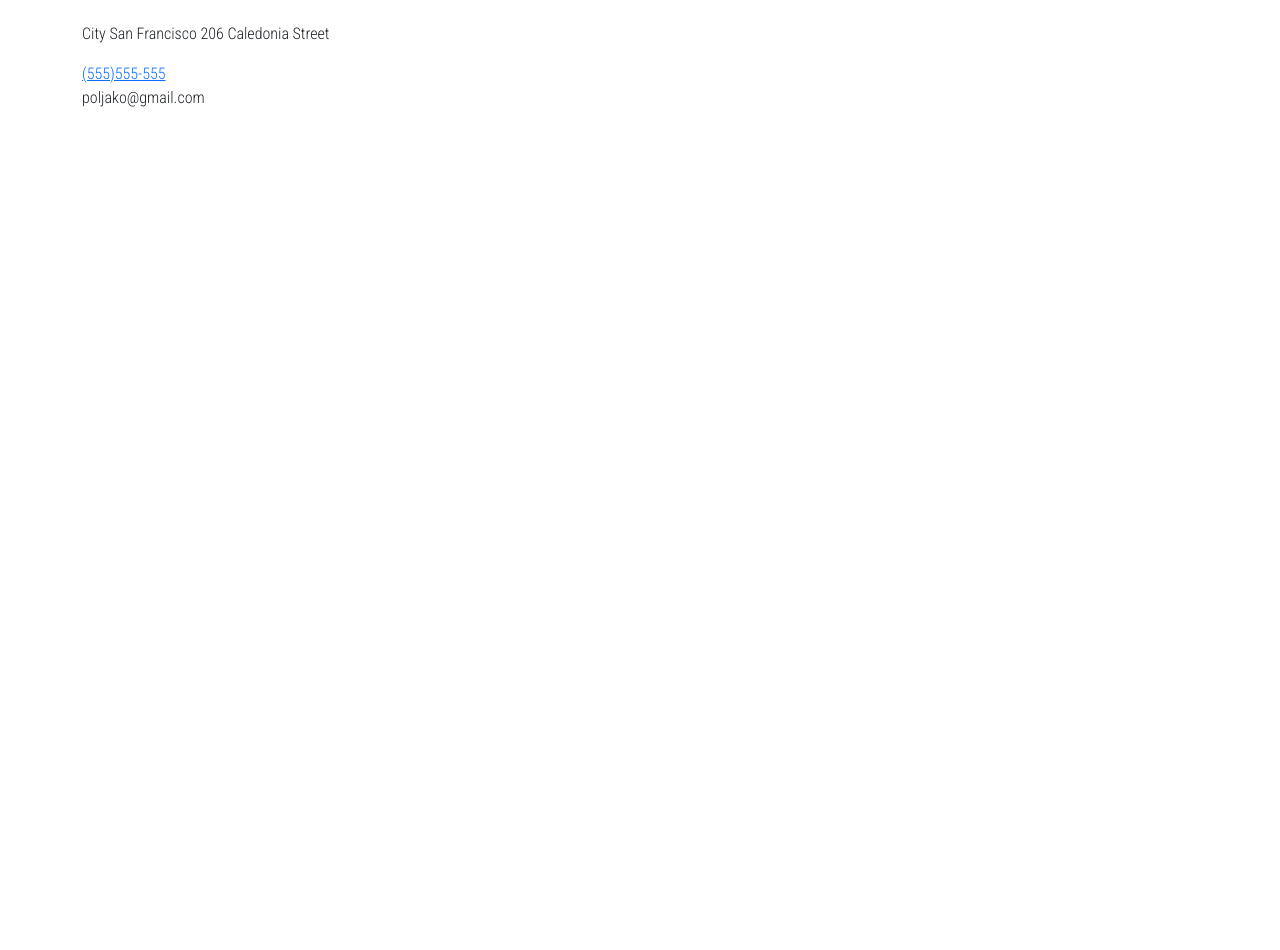
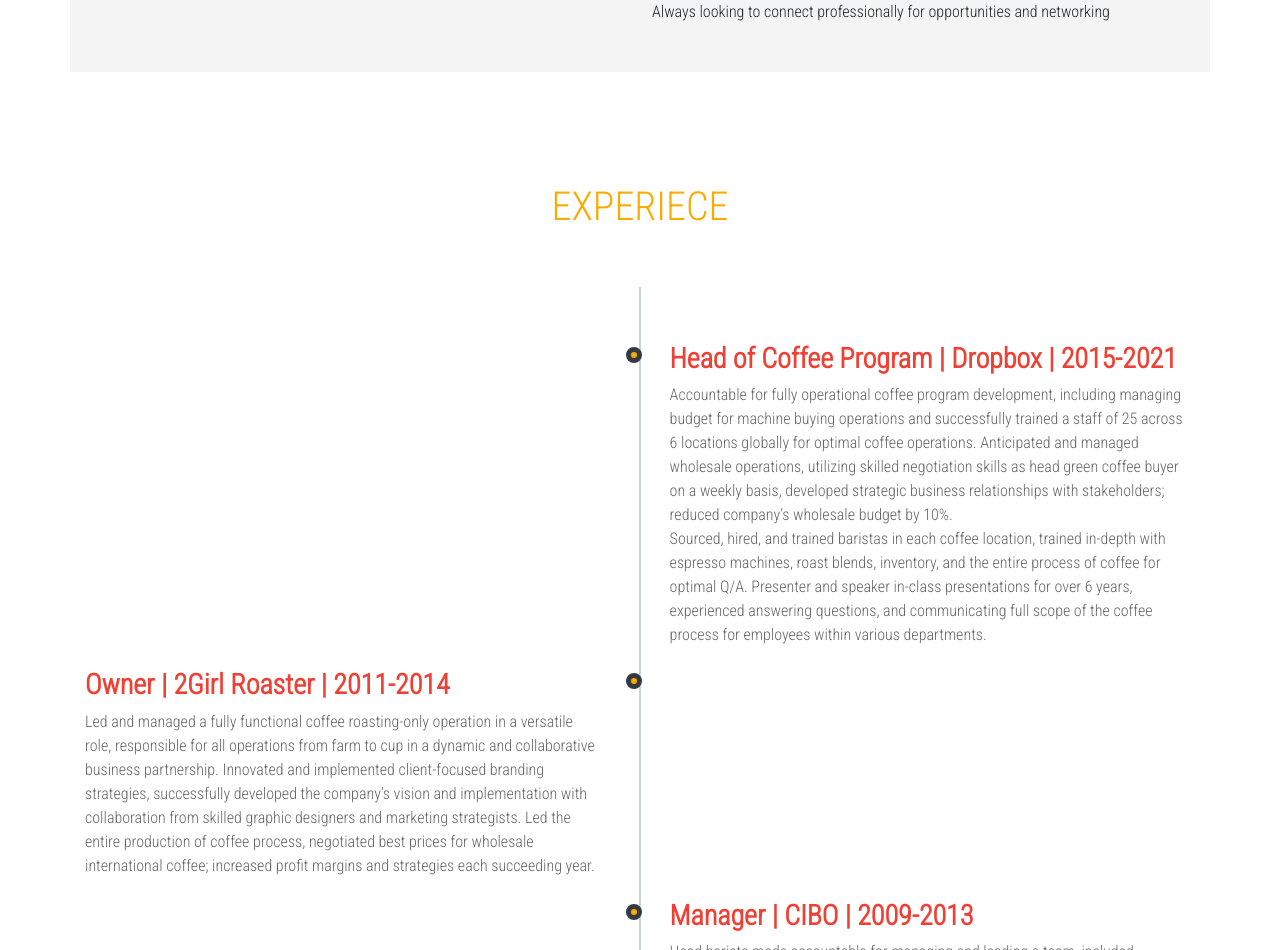
Before and after one commit to oljapriya/Portfolio, a React (Create React App) app: page / in a window 1280 px wide. Shown: the part 1182-2132 px from the top of the page. Before the commit the page ends 1308 px from the top, so only its background shows below. Built offline with nearby package versions, Linux system fonts and the light colour scheme.

Commit message:
Experience Component completed

```diff
--- a/src/App.css
+++ b/src/App.css
@@ -3,9 +3,12 @@
 :root {
   --primary-white: #fff;
   --primary-orange: #f9ab00;
-  --primary-dark: rgba(255,255,255, 0);
+  --primary-dark: rgb(52,58,64);
   --primary-red:#ef4035;
-  --primary-hover-red:#f33501
+  --primary-hover-red:#f33501;
+  --primary-grey:#ccd1d9;
+  --primary-dark-grey:#666666;
+  --primary-light-grey:#f4f4f4;
 }
 
 body {
@@ -28,6 +31,7 @@ nav a.nav-link {
 nav ul li {
   text-transform: uppercase;
 }
+
 
 .navbar-nav > li > a {
   margin-right: 0.75rem;
@@ -104,7 +108,11 @@ nav ul li {
   align-items: center;
 
 }
-
+.row{
+  padding-bottom: 2rem;
+  padding-top: 2rem;
+  background: var(--primary-light-grey);
+}
 .profile-img {
   width: 16rem;
   border-radius: 50%;
@@ -122,3 +130,93 @@ nav ul li {
     width: 10rem;
   }
 }
+
+
+/******************** EXPERIENCE ******************/
+
+.experience-wraper {
+  position: relative;
+  padding: 3.125rem 0;
+  overflow: hidden;
+}
+
+.experience h1 {
+  text-transform: uppercase;
+  color: var(--primary-orange)
+}
+
+.experience-wraper::before {
+  position:absolute;
+  content: "";
+  top: 0;
+  left: 50%;
+  margin-left: -0.0625rem;
+  width: 0.125rem;
+  height: 100%;
+  background: var(--primary-grey);
+  z-index: 1;
+}
+
+.timeline-block {
+  width: calc(50% + 0.5rem);
+  display: flex;
+  justify-content: space-between;
+  clear: both;
+}
+
+.timeline-block-right {
+  float: right;
+}
+
+.timeline-block-left {
+  float: left;
+  direction: rtl;
+}
+
+.marker {
+  width: 1rem;
+  height: 1rem;
+  border-radius: 50%;
+  border: 0.3125rem solid var(--primary-dark);
+  background: var(--primary-orange);
+  margin-top: 0.625rem;
+  z-index: 3;
+}
+
+.timeline-content {
+  width: 95%;
+  padding: 0 0.9375rem;
+  color: var(--primary-dark-grey);
+  direction: ltr;
+}
+
+.timeline-content h3 {
+  margin-top: 0.3125rem;
+  color: var(--primary-red);
+  font-weight: 900;
+}
+
+/*---------------- MEDIA -----------------*/
+.experience {
+  padding: 0.9rem;
+}
+
+.experience .container {
+  padding-left: 0;
+}
+
+@media(max-width: 768px) {
+  .experience-wraper::before {
+  left: 0.5rem;
+  margin-bottom: 1.875rem;
+}
+ .timeline-block-right {
+  float: none;
+  width: 100%;
+ }
+ .timeline-block-left {
+  float: none;
+  direction: ltr;
+  width: 100%;
+ }
+}
--- a/src/App.js
+++ b/src/App.js
@@ -4,7 +4,8 @@ import "bootstrap/dist/css/bootstrap.min.css";
 import Navbar from "./components/Navbar";
 import Header from "./components/Header";
 import AboutMe from "./components/AboutMe";
-import Footer from "./components/Footer";
+// import Footer from "./components/Footer";
+import Experience from "./components/Experience";
 
 function App() {
   return (
@@ -25,7 +26,8 @@ function App() {
       <Navbar />
       <Header />
       <AboutMe />
-      <Footer />
+      <Experience />
+      {/* <Footer /> */}
     </>
   );
 }
--- a/src/components/AboutMe.js
+++ b/src/components/AboutMe.js
@@ -14,13 +14,13 @@ const AboutMe = () => {
           <h1 className="about-heading">About me</h1>
           <p>
           I am currently enrolled as a student in the Michigan State University coding bootcamp learning the skills necessary to be a full stack web developer.
-
+          <br />
+          <br />
           Former coffee business owner with a passion for everything coffee.
           With a Bachelor's in Business Management, I have held leadership roles in the coffee world for over 10+ years. Experienced innovating and leading cross-functionally in production operations, wholesale international negotiations, and training exceptional talent across the globe has been a truly rewarding experience.
-
-
-          Hobbies: Enjoys running, hiking, skiing, and traveling.
-
+          <br />
+          I Enjoy running, hiking, skiing, and traveling.
+          <br />
           Always looking to connect professionally for opportunities and networking
           </p>
         </div>
--- /dev/null
+++ b/src/components/Experience.js
@@ -0,0 +1,48 @@
+import React from 'react'
+
+const Experience = () => {
+  return (
+    <div className="experience">
+      <div className="d-flex justify-content-center my-5">
+        <h1>experiece</h1>
+      </div>
+      <div className="container experience-wraper">
+        <div className="timeline-block timeline-block-right">
+          <div className="marker"></div>
+          <div className="timeline-content">
+            <h3>Head of Coffee Program | Dropbox | 2015-2021</h3>
+            <p>
+            Accountable for fully operational coffee program development, including managing budget for machine buying operations and successfully trained a staff of 25 across 6 locations globally for optimal coffee operations.
+            Anticipated and managed wholesale operations, utilizing skilled negotiation skills as head green coffee buyer on a weekly basis, developed strategic business relationships with stakeholders; reduced company’s wholesale budget by 10%.<br />
+            Sourced, hired, and trained baristas in each coffee location, trained in-depth with espresso machines, roast blends, inventory, and the entire process of coffee for optimal Q/A.
+            Presenter and speaker in-class presentations for over 6 years, experienced answering questions, and communicating full scope of the coffee process for employees within various departments.
+            </p>
+          </div>
+        </div>
+        {/* - */}
+          <div className="timeline-block timeline-block-left">
+          <div className="marker"></div>
+          <div className="timeline-content">
+            <h3>Owner | 2Girl Roaster | 2011-2014</h3>
+            <p>
+            Led and managed a fully functional coffee roasting-only operation in a versatile role, responsible for all operations from farm to cup in a dynamic and collaborative business partnership.
+            Innovated and implemented client-focused branding strategies, successfully developed the company’s vision and implementation with collaboration from skilled graphic designers and marketing strategists.
+            Led the entire production of coffee process, negotiated best prices for wholesale international coffee; increased profit margins and strategies each succeeding year.
+            </p>
+          </div>
+        </div>
+        {/* - */}
+        <div className="timeline-block timeline-block-right">
+          <div className="marker"></div>
+          <div className="timeline-content">
+            <h3>Manager | CIBO | 2009-2013</h3>
+            <p>
+            Head barista made accountable for managing and leading a team, included training 4-5 staff successfully in all coffee operations and procedures.
+            </p>
+          </div>
+        </div>
+      </div>
+    </div>
+  )
+}
+export default Experience;
--- a/src/components/Footer.js
+++ b/src/components/Footer.js
@@ -1,27 +1,27 @@
-import React from 'react'
+// import React from 'react'
 
-const Footer = () => {
-  return (
-    <div className="footer">
-      <div className="container">
-        <div className="row">
-          <div className="col-lg-4 col-md-6">
-            <div className="d-flex">
-              <p>City San Francisco 206 Caledonia Street</p>
-            </div>
-            <div className="d-flex">
-              <a href="tel:555-555-555">(555)555-555</a>
-            </div>
-            <div className="d-flex">
-              <p>poljako@gmail.com</p>
-            </div>
+// const Footer = () => {
+//   return (
+//     <div className="footer">
+//       <div className="container">
+//         <div className="row">
+//           <div className="col-lg-4 col-md-6">
+//             <div className="d-flex">
+//               <p>City San Francisco 206 Caledonia Street</p>
+//             </div>
+//             <div className="d-flex">
+//               <a href="tel:555-555-555">(555)555-555</a>
+//             </div>
+//             <div className="d-flex">
+//               <p>poljako@gmail.com</p>
+//             </div>
 
-          </div>
-        </div>
-      </div>
+//           </div>
+//         </div>
+//       </div>
 
-    </div>
-  )
-}
+//     </div>
+//   )
+// }
 
-export default Footer;
+// export default Footer;
--- a/src/components/Navbar.js
+++ b/src/components/Navbar.js
@@ -6,7 +6,7 @@ import { faBars } from "@fortawesome/free-solid-svg-icons";
 
 const Navbar = () => {
   return (
-    <nav className="navbar navbar-expand-lg navbar-light bg-dark">
+    <nav className="navbar navbar-expand-lg navbar-light bg-dark py-3">
       <div className="container">
 
       <button className="navbar-toggler" type="button" data-toggle="collapse" data-target="#navbarSupportedContent" aria-controls="navbarSupportedContent" aria-expanded="false" aria-label="Toggle navigation">
@@ -25,7 +25,7 @@ const Navbar = () => {
               <a className="nav-link" href="#">about me</a>
             </li>
             <li className="nav-item">
-              <a className="nav-link" href="#">work</a>
+              <a className="nav-link" href="#">experience</a>
             </li>
             <li className="nav-item">
               <a className="nav-link" href="#">portfolio</a>
```
